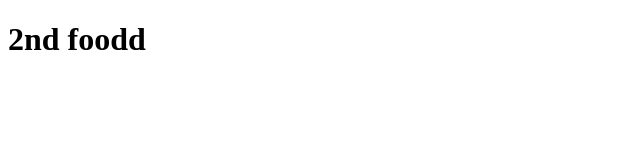
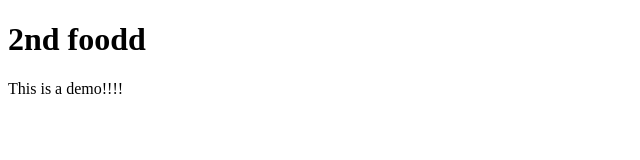
Before and after one commit to Kanish-Ragu/Foodmate, a plain HTML site: page index.html in a window 1280 px wide. Shown: the whole page, without its empty margins (0-640 px from the left). Drawn offline with Linux system fonts and the light colour scheme.

Commit message:
+p index index.html

```diff
--- a/index.html
+++ b/index.html
@@ -7,5 +7,8 @@
 </head>
 <body>
     <h1>2nd foodd</h1>
+    <p>
+        This is a demo!!!!
+    </p>
 </body>
 </html>
```
